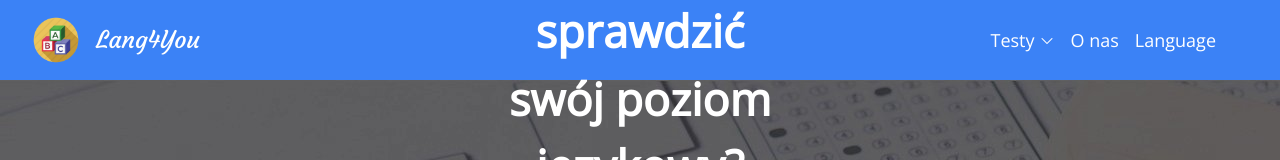
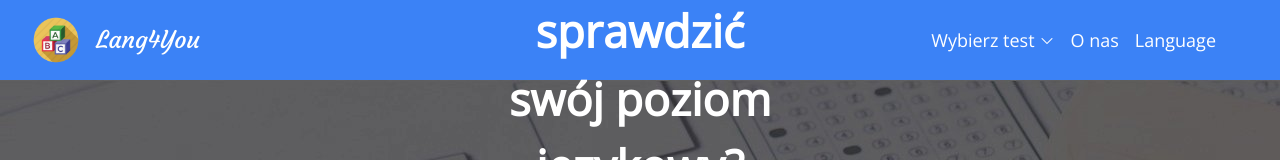
Before and after one commit to DominoxB/language-tests, a Vue app: page / in a window 1280 px wide. Shown: the top 160 px of the page. Built offline with nearby package versions, Linux system fonts and the light colour scheme.

Commit message:
feat: use onClickOutside

```diff
--- a/src/components/organisms/TestSelection.vue
+++ b/src/components/organisms/TestSelection.vue
@@ -1,17 +1,36 @@
 <template>
-  <div class="flex items-center">
-    <span>Testy</span>
-    <img
-      src="@/icons/single-down-arrow.png"
-      alt="arrow"
-      class="w-4 h-4 ml-1 mt-px"
-    />
+  <div class="relative" ref="dropdown">
+    <div class="flex items-center cursor-pointer" @click="isOpen = !isOpen">
+      <span>Wybierz test</span>
+      <img src="@/icons/single-down-arrow.png" alt="arrow" class="w-4 h-4 ml-1 mt-px" />
+    </div>
+    <div v-if="isOpen">
+      <TestItems />
+    </div>
   </div>
 </template>
 
 <script lang="ts">
-import { defineComponent } from "vue"
+import { defineComponent, ref } from "vue"
+import { onClickOutside } from '@vueuse/core'
+
+import TestItems from "../molecules/TestItems.vue"
+
 export default defineComponent({
-  name: "TestSelection"
+  name: "TestSelection",
+  components: {
+    TestItems
+  },
+  setup() {
+    const isOpen = ref(false)
+    const dropdown = ref(null)
+    onClickOutside(dropdown, (event) => {
+      console.log(event)
+      isOpen.value = false
+    })
+    return {
+      isOpen, dropdown
+    }
+  }
 })
 </script>
```
